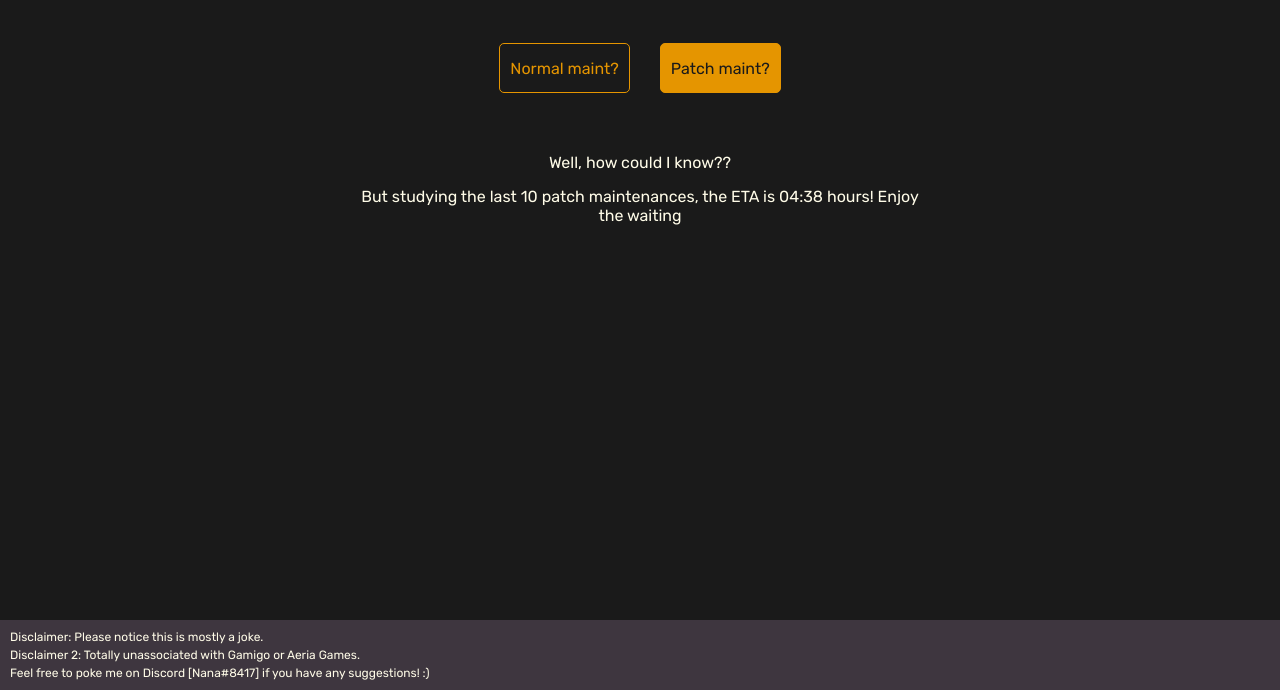
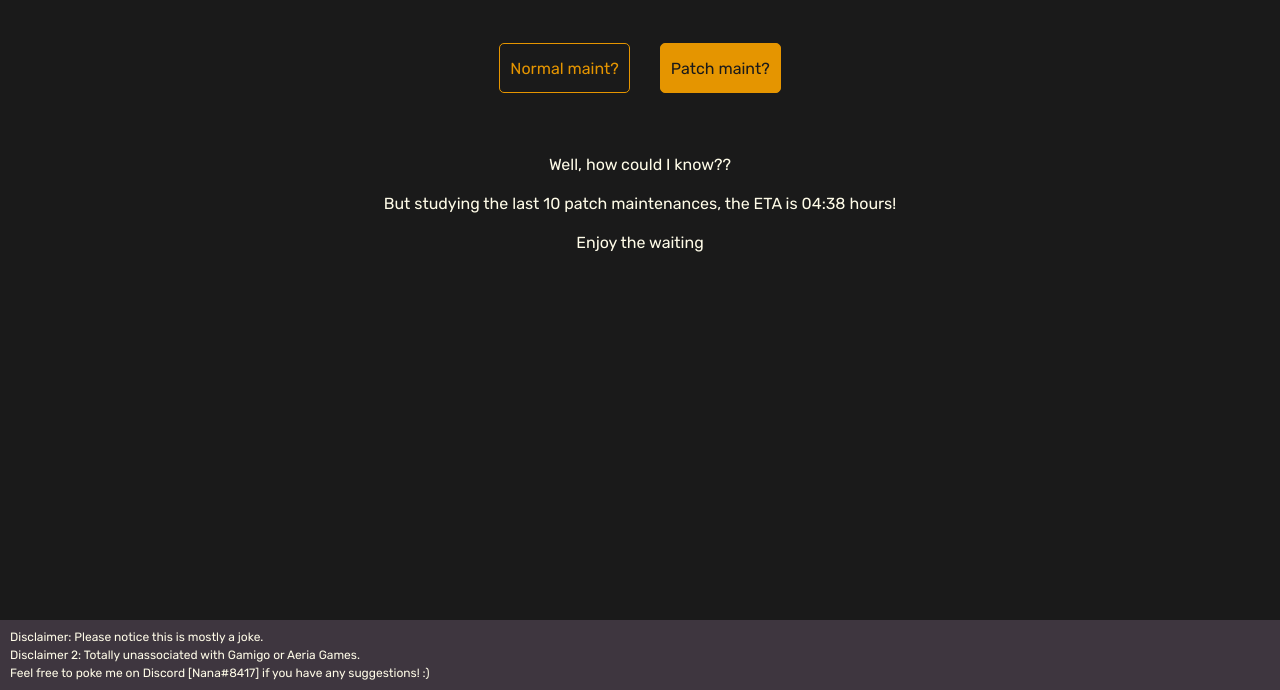
Before and after one commit to nana-athens/no-eta, a plain HTML site: page index.html in a window 1280 px wide. Both pictures are taken after a click on the button "Patch maint?". Shown: the part 110-800 px from the top of the page. Drawn offline with Linux system fonts and the light colour scheme.

Commit message:
Modify text display

```diff
--- a/index.js
+++ b/index.js
@@ -30,7 +30,8 @@ function daRealMath(maintData, isPatch) {
     const averageTime = maintTimes.sort((a, b) => a - b)[index];
     mainMessage.innerHTML = `
     <p>Well, how could I know??</p>
-    <p>But studying the last ${maintTimes.length} ${isPatch? 'patch maintenances' : 'maintenances'}, the ETA is ${getHoursAndMinutesFormat(averageTime)} hours! Enjoy the waiting</p>
+    <p>But studying the last ${maintTimes.length} ${isPatch? 'patch maintenances' : 'maintenances'}, the ETA is ${getHoursAndMinutesFormat(averageTime)} hours!</p>
+    <p>Enjoy the waiting<p>
     `;
 }
 
--- a/main.css
+++ b/main.css
@@ -80,6 +80,7 @@ body {
 .main-message p {
     text-align: center;
     margin-top: 15px;
+    line-height: 1.5;
 }
 
 .footer {
```
